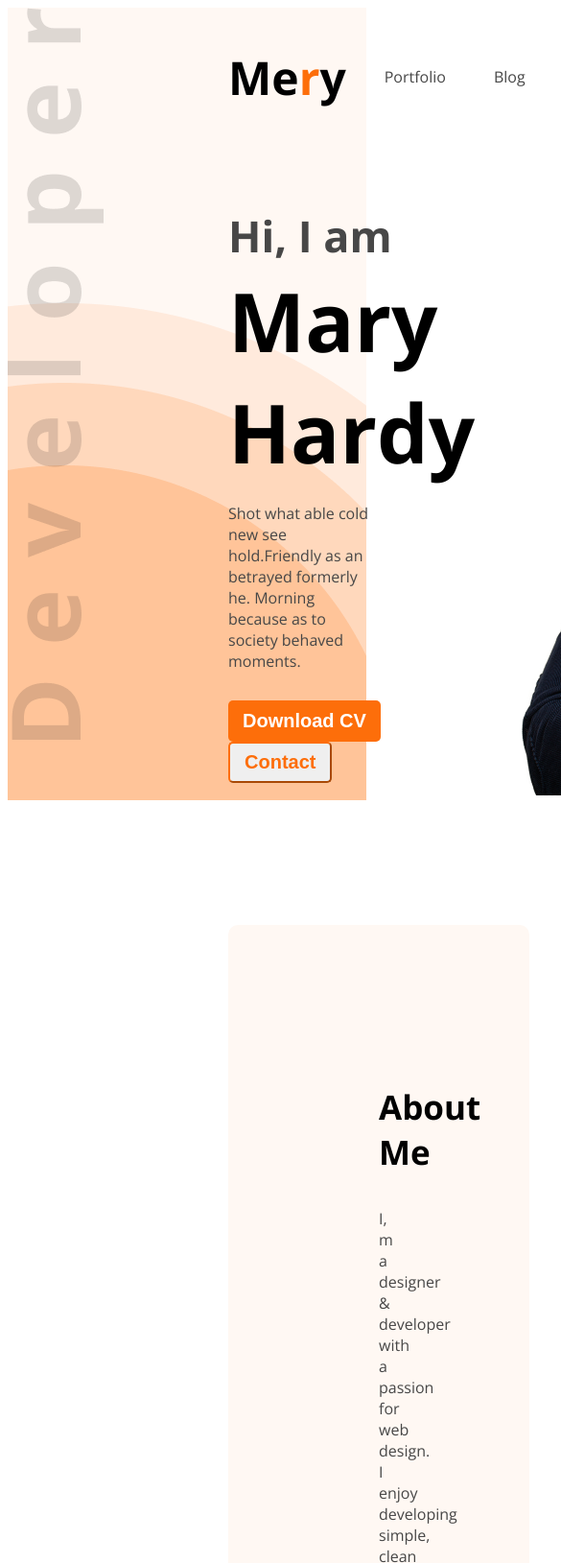
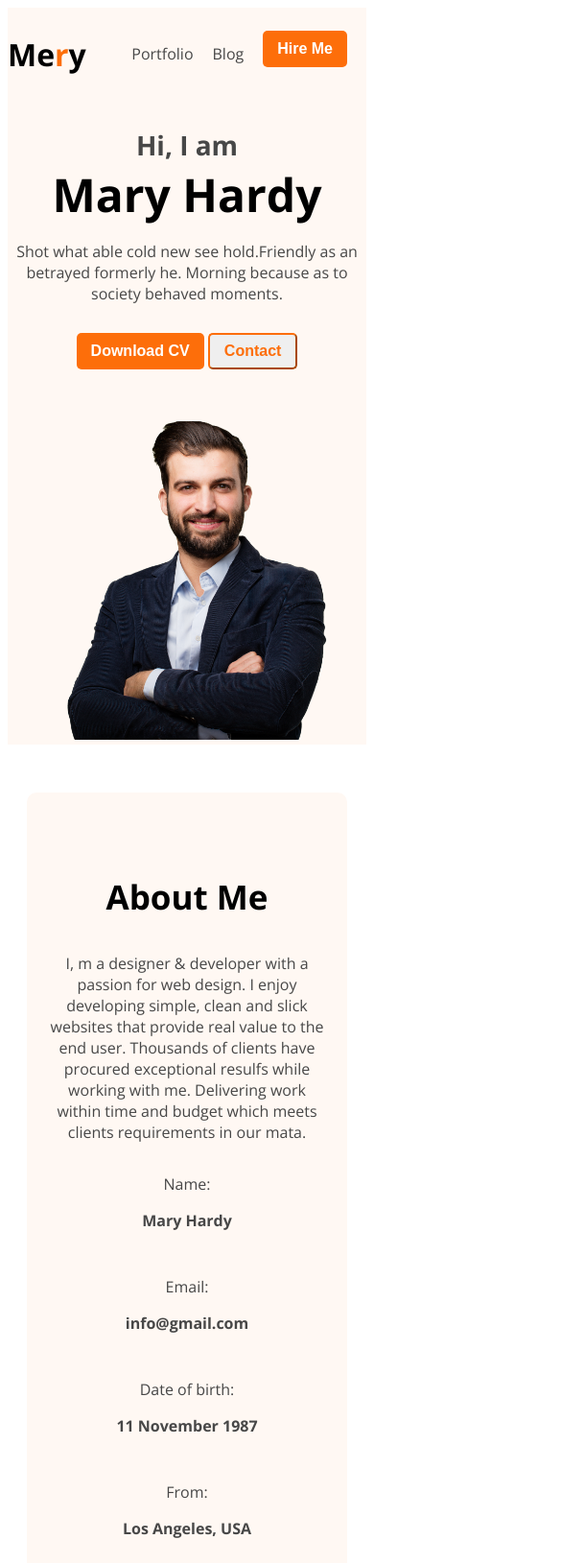
Before and after one commit to asifforizy/Portfolio-Demo, a plain HTML site: page index.html in a window 390 px wide. Shown: the top 1629 px of the page at 96% size, 585 px wide, since content can reach past the window. Drawn offline with nearby package versions, Linux system fonts and the light colour scheme.

Commit message:
responsive completd

```diff
--- a/styles.css
+++ b/styles.css
@@ -170,20 +170,138 @@
   gap: 10px;
 }
 
-
-
-.form{
+.form {
   width: 50%;
-
 }
 
-.text{
+.text {
   height: 60px;
 }
 
-.text-1{
+.text-1 {
   height: 100px;
 }
 
-.footer-content{
+.footer-content {
 }
+
+/* =========================
+   RESPONSIVE DESIGN
+   ========================= */
+
+/* Tablets (max-width: 992px) */
+@media (max-width: 992px) {
+  .header {
+    padding-left: 50px;
+    padding-right: 50px;
+  }
+
+  .header {
+    background-image: none;
+
+    padding: 0px;
+  }
+
+  .banner {
+    flex-direction: column;
+    text-align: center;
+  }
+
+  .banner-des {
+    width: 100%;
+  }
+
+  .banner-img img {
+    width: 80%;
+    margin-top: 30px;
+  }
+
+  .main {
+    margin: 80px 50px;
+  }
+
+  .skills {
+    flex-wrap: wrap;
+    justify-content: center;
+  }
+
+  .tools {
+    width: 45%;
+  }
+
+  .resume {
+    flex-direction: column;
+  }
+
+  footer {
+    flex-direction: column;
+    padding: 80px 50px;
+  }
+
+  .form {
+    width: 100%;
+  }
+}
+
+/* Mobile (max-width: 576px) */
+@media (max-width: 576px) {
+  .nav-title {
+    font-size: 2rem;
+  }
+
+
+  nav ul {
+  display: flex;
+  align-items: center;
+  gap: 20px;
+}
+
+  .navbar {
+    display: flex;
+    justify-content: space-between;
+    align-items: center;
+    margin-right: 20px;
+  }
+
+  .header {
+  }
+
+  .banner-name {
+    font-size: 48px;
+  }
+
+  .banner-gretings {
+    font-size: 28px;
+  }
+
+  .primary-btn,
+  .secondary-btn {
+    font-size: 16px;
+    margin-bottom: 10px;
+  }
+
+  .about-me {
+    padding: 50px 20px;
+  }
+
+  .about-info {
+    flex-direction: column;
+    gap: 15px;
+  }
+
+  .tools {
+    width: 100%;
+  }
+
+  .main {
+    margin: 50px 20px;
+  }
+
+  footer {
+    padding: 50px 20px;
+  }
+
+  .footer-content img {
+    margin-right: 10px;
+  }
+}
```
